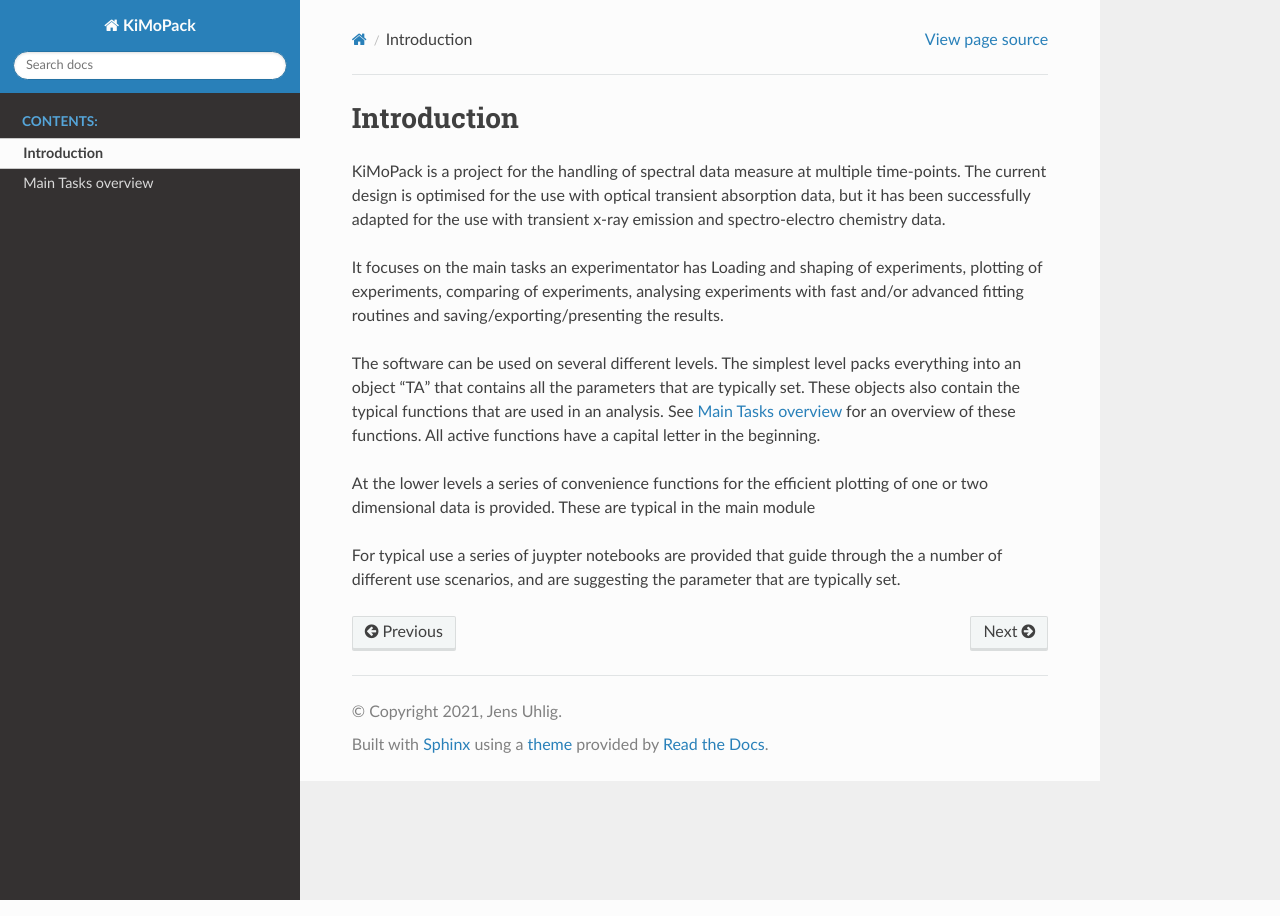
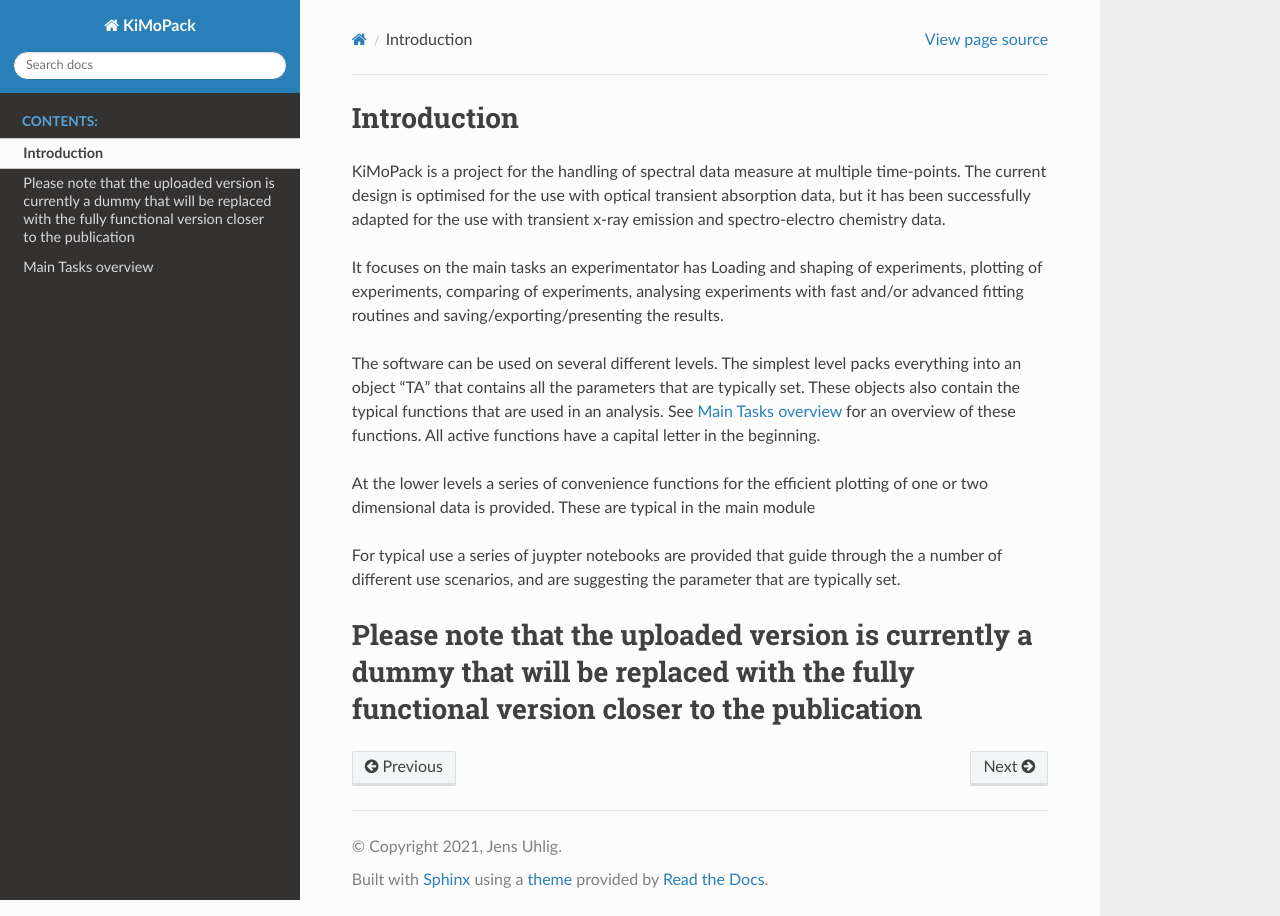
Before and after one commit to erdzeichen/KiMoPack, a Sphinx documentation site: the page built from docs/Introduction.rst, in a window 1280 px wide. Built offline with Sphinx 7.4.7 and the Read the Docs theme 2.0.0, drawn with Linux system fonts in a browser that asks for light colours.

Commit message:
Added a note that the current version is a dummy

```diff
--- a/README.rst
+++ b/README.rst
@@ -35,6 +35,8 @@
 
     $ conda install -c erdzeichen kimopack
 
+Please note that the uploaded version is currently a dummy that will be replaced with the fully functional version closer to the publication
+===============================================================================================================================================
 
 Links
 -----
--- a/docs/Introduction.rst
+++ b/docs/Introduction.rst
@@ -24,3 +24,6 @@
 For typical use a series of juypter notebooks are provided that guide
 through the a number of different use scenarios, and are suggesting the
 parameter that are typically set.
+
+Please note that the uploaded version is currently a dummy that will be replaced with the fully functional version closer to the publication
+===============================================================================================================================================
```
